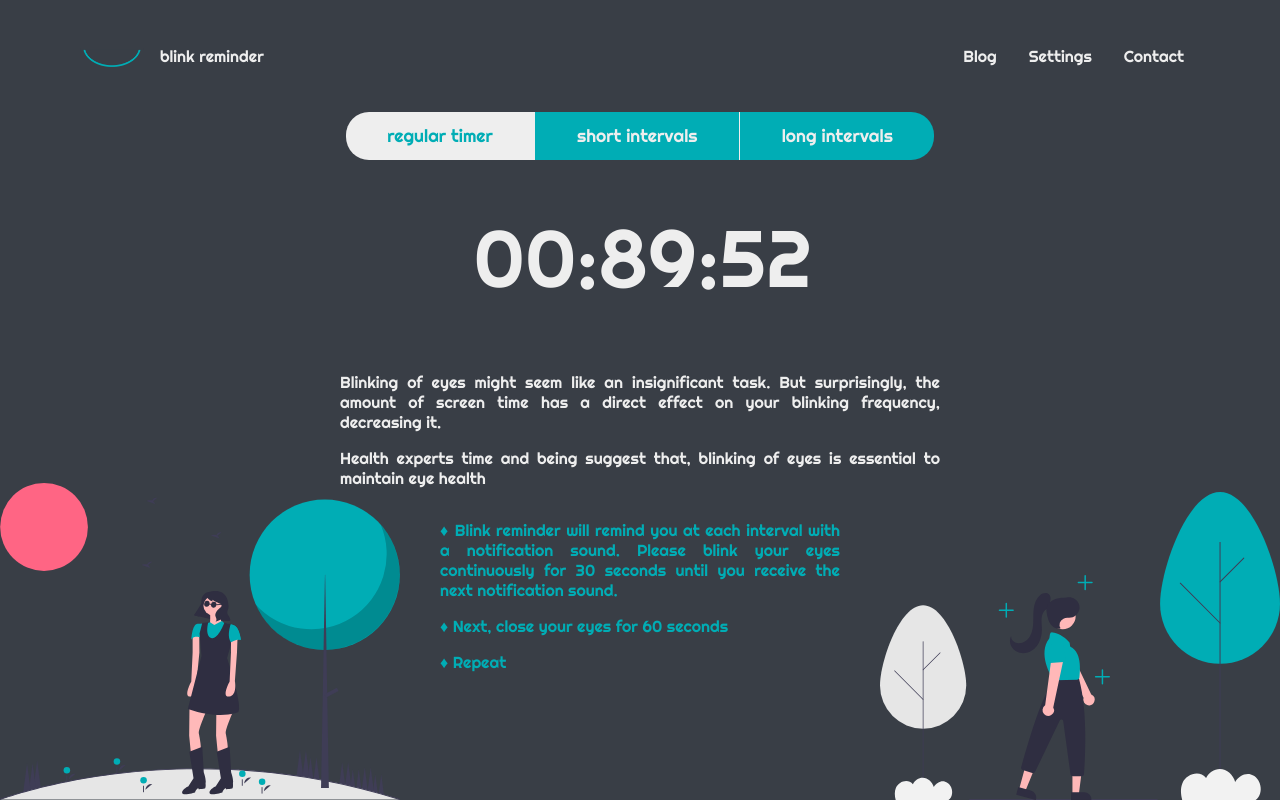
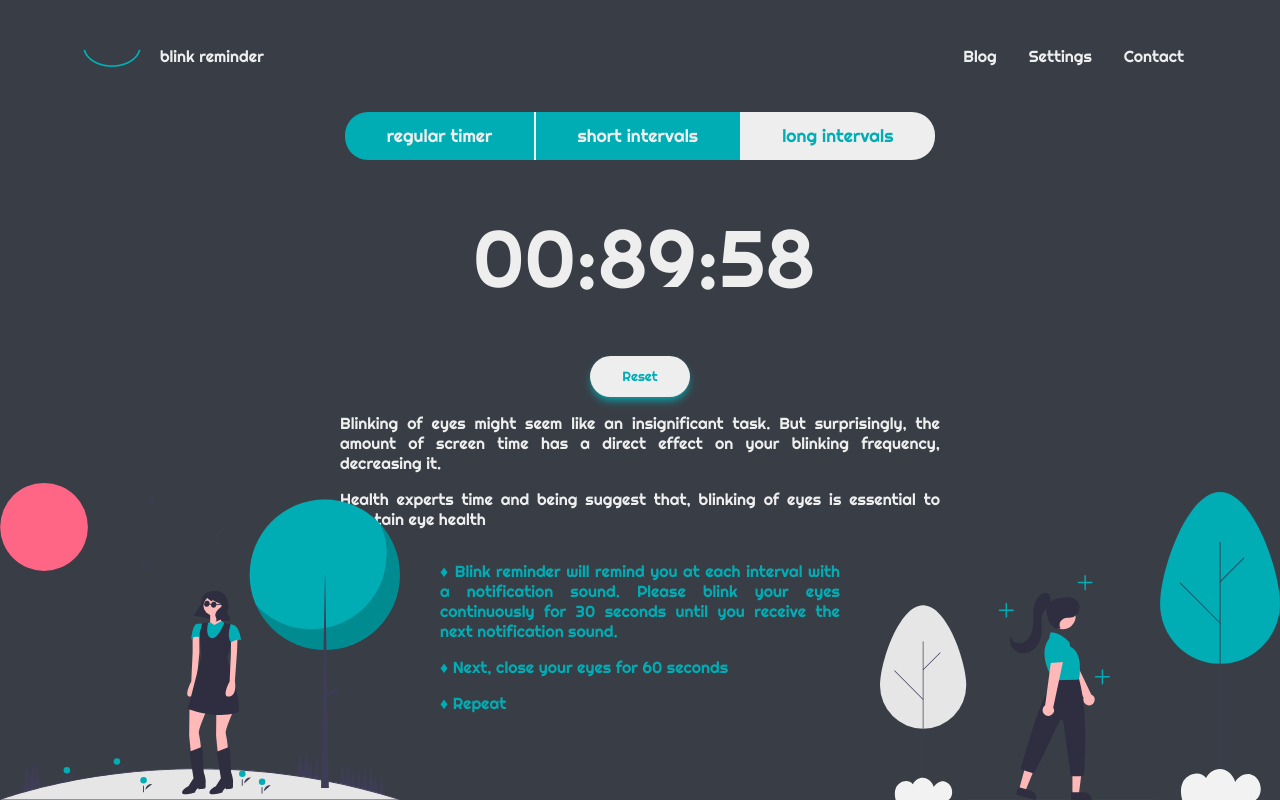
Before and after one commit to tharunShiv/blink-reminder, a React (Create React App) app: page / in a window 1280 px wide. Both pictures are taken after a click on the button "long intervals". Built offline with nearby package versions, Linux system fonts and the light colour scheme; no server answers.

Commit message:
buttons, time work

```diff
--- a/package.json
+++ b/package.json
@@ -11,6 +11,7 @@
     "react-dom": "^17.0.2",
     "react-router-dom": "^5.2.0",
     "react-scripts": "4.0.3",
+    "use-sound": "^4.0.0",
     "web-vitals": "^1.0.1"
   },
   "scripts": {
--- a/src/components/CountDownTimer.js
+++ b/src/components/CountDownTimer.js
@@ -1,13 +1,17 @@
-import React from "react";
+import React, { cloneElement, useContext } from "react";
 import "../styles/CountDownTimer.css";
+import UseSound from "use-sound";
+import notifyOne from "../assets/sounds/notify-1.mp3";
 
 const CountDownTimer = ({ hoursMinSecs }) => {
   const { hours = 0, minutes = 0, seconds = 60 } = hoursMinSecs;
+  const [play] = UseSound(notifyOne);
   const [[hrs, mins, secs], setTime] = React.useState([
     hours,
     minutes,
     seconds,
   ]);
+  const [currentMinutes, setCurrentInterval] = React.useState(60);
 
   const tick = () => {
     if (hrs === 0 && mins === 0 && secs === 0) reset();
@@ -20,13 +24,20 @@ const CountDownTimer = ({ hoursMinSecs }) => {
     }
   };
 
-  const reset = () =>
+  const reset = () => {
+    play();
     setTime([parseInt(hours), parseInt(minutes), parseInt(seconds)]);
+  };
 
   React.useEffect(() => {
     const timerId = setInterval(() => tick(), 1000);
     return () => clearInterval(timerId);
   });
+
+  if (currentMinutes != Number(minutes)) {
+    setCurrentInterval(minutes);
+    reset();
+  }
 
   return (
     <div className="timer-section">
--- a/src/components/IntervalSelector.js
+++ b/src/components/IntervalSelector.js
@@ -1,18 +1,91 @@
-import React from "react";
+import React, { useContext } from "react";
 import CountDownTimer from "./CountDownTimer.js";
 import "../styles/section.css";
 
 export default function Header() {
+  const regularTimer = { hours: 0, minutes: 60, seconds: 0 };
+  const shortInterval = { hours: 0, minutes: 30, seconds: 0 };
+  const longInterval = { hours: 0, minutes: 90, seconds: 0 };
+  const [interval, setInterval] = React.useState(regularTimer);
+  const [isRegularTimer, setIsRegularTimer] = React.useState(true);
+  const [isShortInterval, setIsShortInterval] = React.useState(false);
+  const [isLongInterval, setIsLongInterval] = React.useState(false);
+  const [shouldReset, setShouldReset] = React.useState(false);
+
+  const setNewInterval = (newInterval) => {
+    setInterval(newInterval);
+
+    setIsRegularTimer(false);
+    setIsShortInterval(false);
+    setIsLongInterval(false);
+
+    if (newInterval.minutes == 90) {
+      setIsLongInterval(true);
+    } else if (newInterval.minutes == 60) {
+      setIsRegularTimer(true);
+    } else {
+      setIsShortInterval(true);
+    }
+  };
+
   return (
     <>
       <div className="section">
         <div className="interval-selector-section">
-          <button className="regular-timer-button">regular timer</button>
-          <button className="short-interval-button">short intervals</button>
-          <button className="long-interval-button">long intervals</button>
+          {isRegularTimer ? (
+            <button
+              onClick={() => setNewInterval(regularTimer)}
+              className="regular-timer-button"
+            >
+              regular timer
+            </button>
+          ) : (
+            <button
+              onClick={() => setNewInterval(regularTimer)}
+              className="regular-timer-button-inactive"
+            >
+              regular timer
+            </button>
+          )}
+          {isShortInterval ? (
+            <button
+              onClick={() => setNewInterval(shortInterval)}
+              className="short-interval-button-active"
+            >
+              short intervals
+            </button>
+          ) : (
+            <button
+              onClick={() => setNewInterval(shortInterval)}
+              className="short-interval-button"
+            >
+              short intervals
+            </button>
+          )}
+          {isLongInterval ? (
+            <button
+              onClick={() => setNewInterval(longInterval)}
+              className="long-interval-button-active"
+            >
+              long intervals
+            </button>
+          ) : (
+            <button
+              onClick={() => setNewInterval(longInterval)}
+              className="long-interval-button"
+            >
+              long intervals
+            </button>
+          )}
         </div>
         <div className="timer">
-          <CountDownTimer hoursMinSecs={{ minutes: 90, seconds: 0 }} />
+          <CountDownTimer hoursMinSecs={{ ...interval }} reset={shouldReset} />
+        </div>
+        <div className="section-timer-actions">
+          {/* <button className="enable-notifications-button">
+            Enable notifications
+          </button> */}
+          <button className="reset-button">Reset</button>
         </div>
       </div>
     </>
--- /dev/null
+++ b/src/contexts/timerContext.js
@@ -0,0 +1,2 @@
+import { createContext } from "react";
+export const TimerContext = createContext();
--- a/src/styles/section.css
+++ b/src/styles/section.css
@@ -1,4 +1,5 @@
 /* Section */
+@import url("https://fonts.googleapis.com/css2?family=Righteous&display=swap");
 
 .section {
   font-family: "Righteous", cursive;
@@ -16,6 +17,19 @@
   cursor: pointer;
 }
 
+.regular-timer-button-inactive {
+  font-family: "Righteous", cursive;
+  margin: 0;
+  padding: 0.8rem 2.6rem;
+  border: 0;
+  border-radius: 23px 0px 0px 23px;
+  border-right: 1px solid #eee;
+  font-size: 1.1rem;
+  color: #eeeeee;
+  background-color: #00adb5;
+  cursor: pointer;
+}
+
 .short-interval-button {
   font-family: "Righteous", cursive;
   margin: 0;
@@ -26,6 +40,19 @@
   font-size: 1.1rem;
   color: #eeeeee;
   background-color: #00adb5;
+  cursor: pointer;
+}
+
+.short-interval-button-active {
+  font-family: "Righteous", cursive;
+  margin: 0;
+  padding: 0.8rem 2.6rem;
+  border: 0;
+  border-right: 1px solid #eee;
+  border-left: 1px solid #eee;
+  font-size: 1.1rem;
+  color: #00adb5;
+  background-color: #eeeeee;
   cursor: pointer;
 }
 
@@ -40,3 +67,43 @@
   cursor: pointer;
   border-radius: 0px 23px 23px 0px;
 }
+
+.long-interval-button-active {
+  font-family: "Righteous", cursive;
+  margin: 0;
+  padding: 0.8rem 2.6rem;
+  border: 0;
+  font-size: 1.1rem;
+  color: #00adb5;
+  background-color: #eeeeee;
+  cursor: pointer;
+  border-radius: 0px 23px 23px 0px;
+}
+
+.section-timer-actions {
+  display: flex;
+  justify-content: center;
+}
+
+.enable-notifications-button {
+  font-family: "Righteous", cursive;
+  box-shadow: 0px 5px 8px -2px rgba(0, 173, 181, 1);
+  background: #eeeeee;
+  color: #00adb5;
+  margin-right: 1rem;
+  padding: 0.8rem 2rem;
+  border: none;
+  border-radius: 23px;
+  cursor: pointer;
+}
+
+.reset-button {
+  font-family: "Righteous", cursive;
+  box-shadow: 0px 5px 8px -2px rgba(0, 173, 181, 1);
+  background: #eeeeee;
+  color: #00adb5;
+  padding: 0.8rem 2rem;
+  border: none;
+  border-radius: 23px;
+  cursor: pointer;
+}
```
Also changed, not shown: 2 other files (tests, documents, lock files or other folders).
